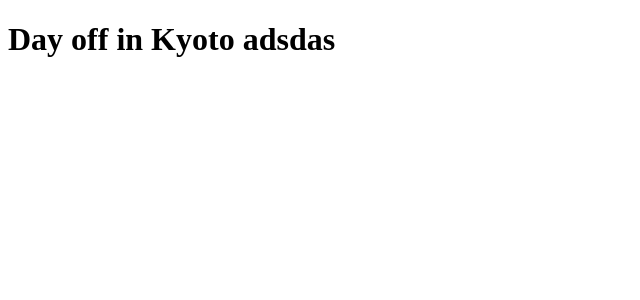
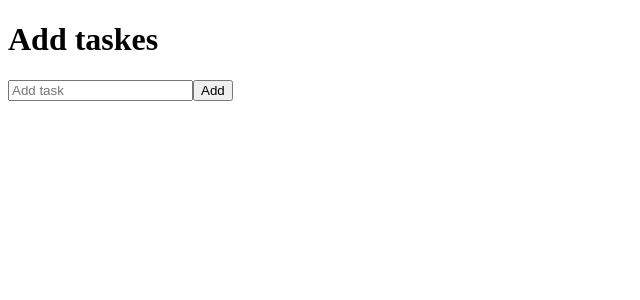
Before and after one commit to laguagu/SpringBoot-Todoapp, a React (Vite) app in the folder frontend/: page / in a window 1280 px wide. Shown: the top 300 px of the page, without its empty margins (0-640 px from the left). Built offline with nearby package versions, Linux system fonts and the light colour scheme.

Commit message:
client add taks

```diff
--- a/frontend/src/App.jsx
+++ b/frontend/src/App.jsx
@@ -1,7 +1,10 @@
-
+import AddTask from "./Components/AddTask";
 
 export default function TaskApp() {
   return (
-      <h1>Day off in Kyoto adsdas</h1>
+    <div>
+      <h1>Add taskes</h1>
+      <AddTask />
+    </div>
   );
 }
--- /dev/null
+++ b/frontend/src/Components/AddTask.jsx
@@ -0,0 +1,22 @@
+import { useState } from "react";
+
+export default function AddTask() {
+  const [text, setText] = useState("");
+
+  return (
+    <>
+      <input
+        placeholder="Add task"
+        value={text}
+        onChange={(e) => setText(e.target.value)}
+      />
+      <button
+        onClick={() => {
+          setText("");
+        }}
+      >
+        Add
+      </button>
+    </>
+  );
+}
```
Also changed, not shown: frontend/src/redurecs/tasksReducer.js (added, +9 -0 lines).
